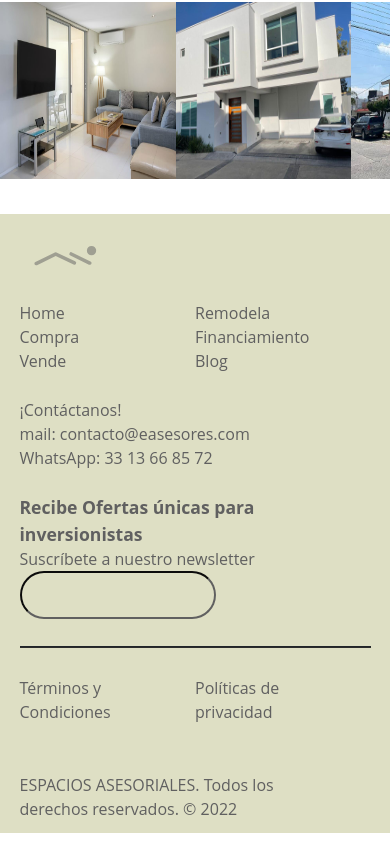
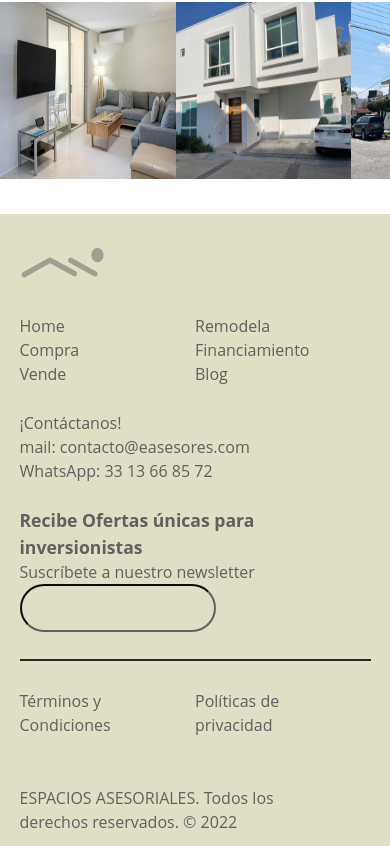
Before and after one commit to gamboamartin/easesores-web, an Angular app: page / in a window 390 px wide. Shown: the part 4717-5563 px from the top of the page. Built offline with nearby package versions, Linux system fonts and the light colour scheme.

Commit message:
Ajuste posicion logo de footer

```diff
--- a/src/app/components/footer/footer.component.css
+++ b/src/app/components/footer/footer.component.css
@@ -23,6 +23,11 @@
   margin-right: 5%;
   margin-top: 7%;
   opacity: 100%;
+}
+
+.img-footer{
+  height: 100px;
+  width: 100px;
 }
 
 .input-footer{
@@ -66,8 +71,4 @@
     padding-bottom: 7%;
     width: 50%;
   }
-  .img-footer{
-    height: 87px;
-    width: 90px;
-  }
 }
--- a/src/app/components/footer/footer.component.html
+++ b/src/app/components/footer/footer.component.html
@@ -1,7 +1,7 @@
 <div class="footer-b4">
   <div class="div2-b5 row">
     <div class="col">
-      <img class="img-footer" src="../../../assets/VISTA.WEB.ESPACIO-11.svg">
+      <img class="img-footer" src="../../../assets/footer-logo.png">
     </div>
     <div class="col-10">
 
```
Also changed, not shown: src/assets/VISTA.WEB.ESPACIO-11.svg (deleted), src/assets/footer-logo.png (added).
